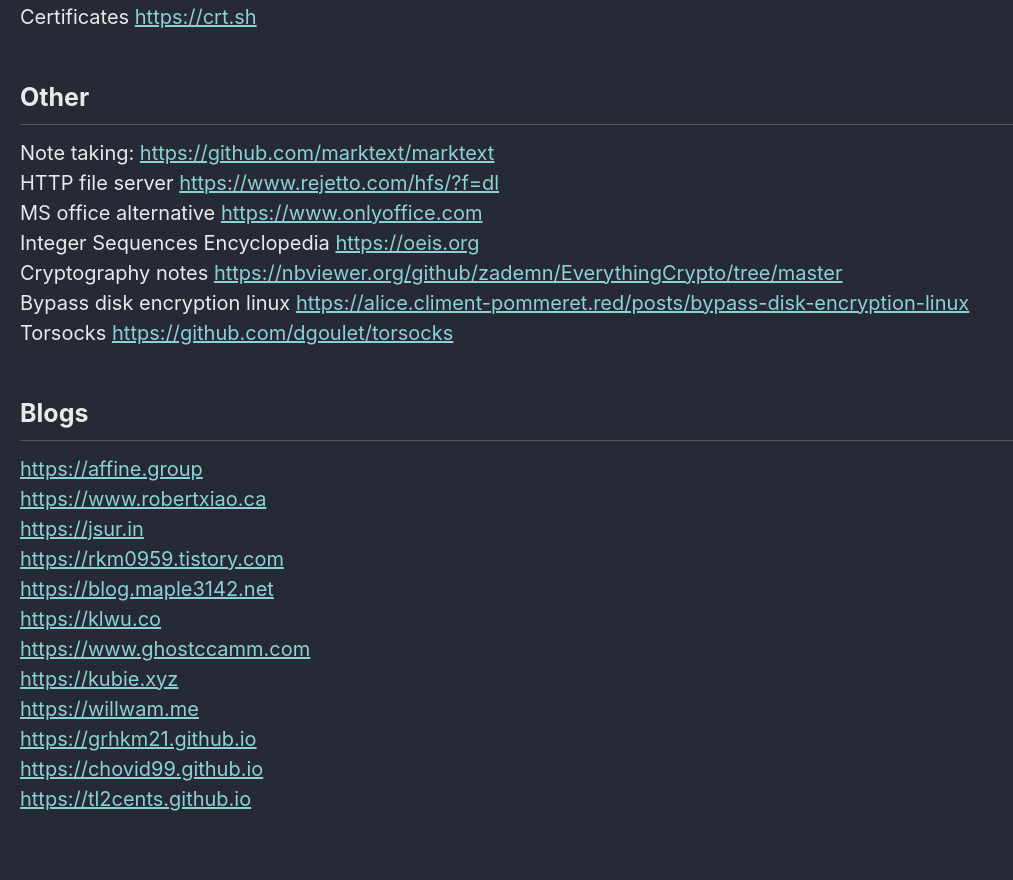
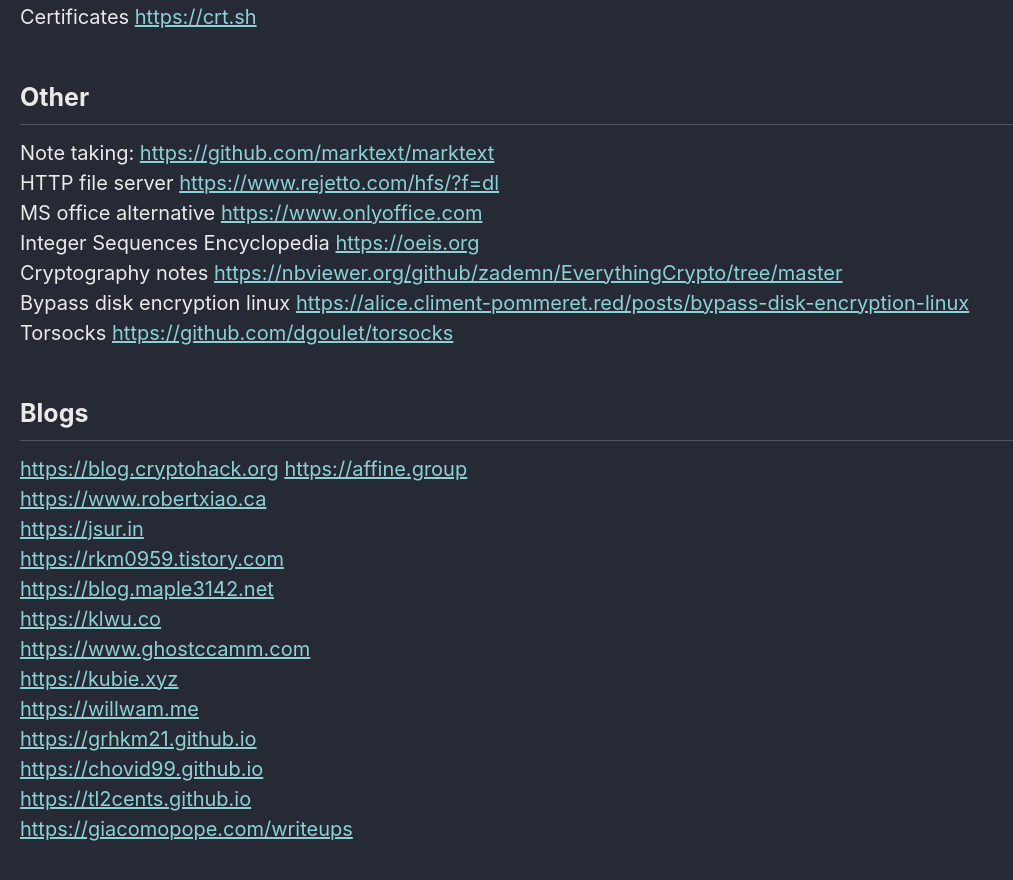
Before and after one commit to Connor-McCartney/Connor-McCartney.github.io, a Jekyll site: the page built from _pages/misc/resources.md, in a window 1280 px wide and 900 px high, scrolled down 1366 px. Shown: the top 880 px of the window, without its empty margins (0-1013 px from the left). Built offline with Jekyll 4.4.1, drawn with Linux system fonts in a browser that asks for light colours; cached includes are drawn as plain includes.

Commit message:
Update resources.md

```diff
--- a/_pages/misc/resources.md
+++ b/_pages/misc/resources.md
@@ -54,6 +54,7 @@ Torsocks <https://github.com/dgoulet/torsocks>
 
 ## Blogs
 
+<https://blog.cryptohack.org>
 <https://affine.group> <br>
 <https://www.robertxiao.ca> <br>
 <https://jsur.in> <br>
@@ -66,3 +67,4 @@ Torsocks <https://github.com/dgoulet/torsocks>
 <https://grhkm21.github.io> <br>
 <https://chovid99.github.io> <br>
 <https://tl2cents.github.io> <br>
+<https://giacomopope.com/writeups>
```
